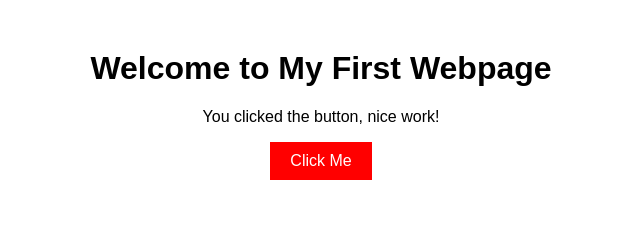
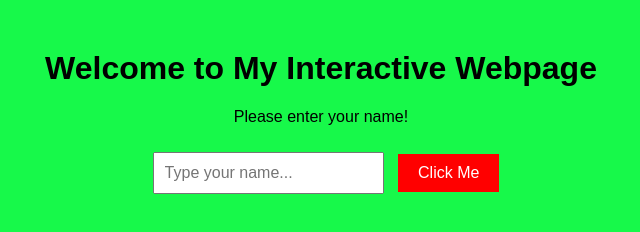
Before and after one commit to mikethomasux/testing, a plain HTML site: page index.html in a window 1280 px wide. Both pictures are taken after a click on the button "Click Me". Shown: the whole page, without its empty margins (319-959 px from the left). Drawn offline with Linux system fonts and the light colour scheme.

Commit message:
Update index.html

```diff
--- a/index.html
+++ b/index.html
@@ -3,12 +3,13 @@
 <head>
     <meta charset="UTF-8">
     <meta name="viewport" content="width=device-width, initial-scale=1.0">
-    <title>My First Webpage</title>
+    <title>Interactive Webpage</title>
     <style>
         body {
             font-family: Arial, sans-serif;
             text-align: center;
             margin: 50px;
+            background-color: white;
         }
         button {
             padding: 10px 20px;
@@ -21,17 +22,43 @@
         button:hover {
             background-color: darkred;
         }
+        input {
+            padding: 10px;
+            font-size: 16px;
+            margin: 10px;
+        }
     </style>
 </head>
 <body>
 
-    <h1>Welcome to My First Webpage</h1>
-    <p id="message">Click the button below to change this text.</p>
-    <button onclick="changeText()">Click Me</button>
+    <h1>Welcome to My Interactive Webpage</h1>
+    <p id="message">Enter your name below:</p>
+
+    <input type="text" id="nameInput" placeholder="Type your name...">
+    <button onclick="greetUser()">Click Me</button>
 
     <script>
-        function changeText() {
-            document.getElementById("message").innerText = "You clicked the button, nice work!";
+        function greetUser() {
+            let userName = document.getElementById("nameInput").value;
+            let message = document.getElementById("message");
+
+            if (userName.trim() !== "") {
+                message.innerText = `Hello, ${userName}! Welcome to my site.`;
+            } else {
+                message.innerText = "Please enter your name!";
+            }
+
+            // Change background color randomly on each click
+            document.body.style.backgroundColor = getRandomColor();
+        }
+
+        function getRandomColor() {
+            let letters = "0123456789ABCDEF";
+            let color = "#";
+            for (let i = 0; i < 6; i++) {
+                color += letters[Math.floor(Math.random() * 16)];
+            }
+            return color;
         }
     </script>
 
```
